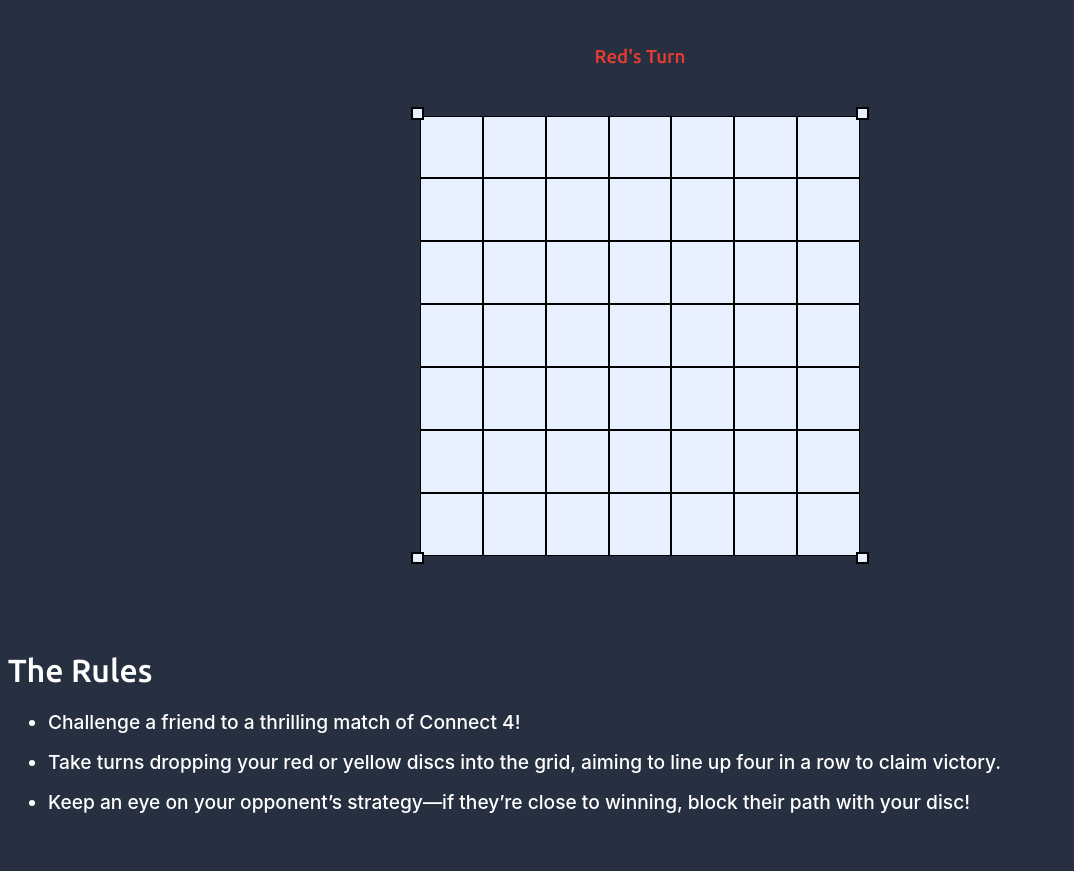
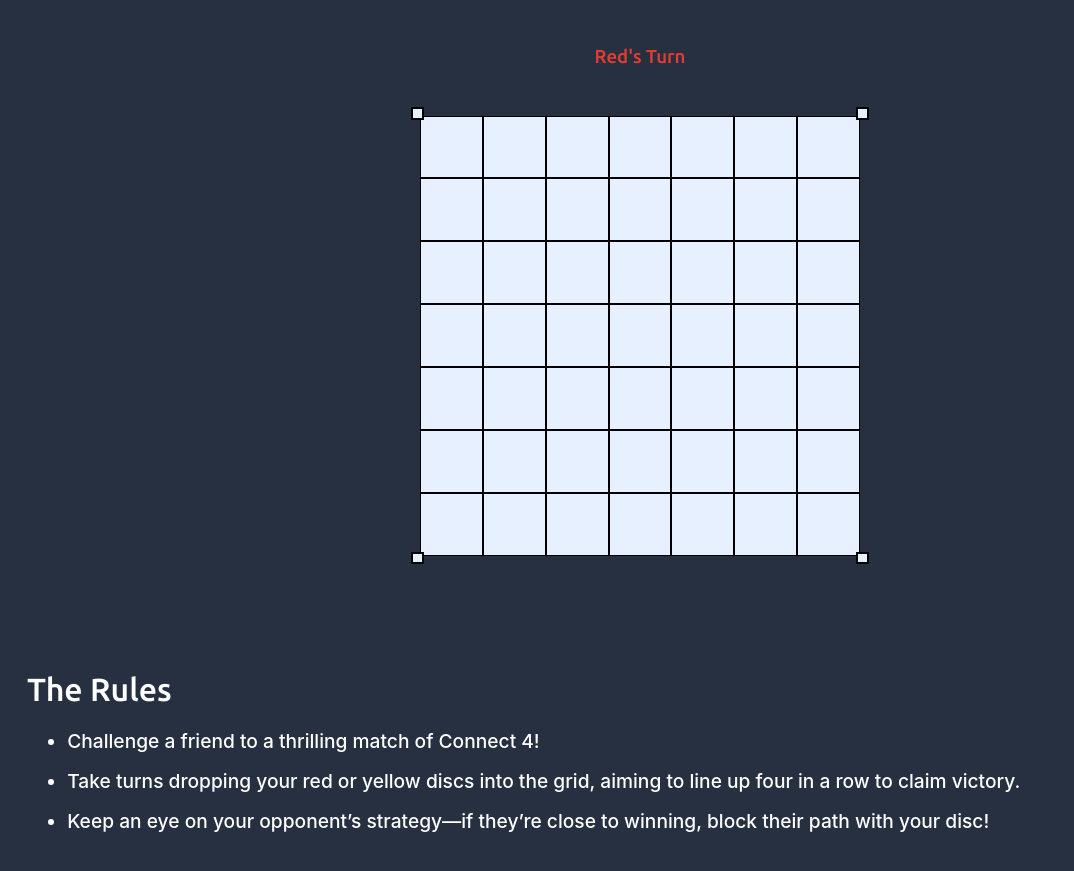
Before and after one commit to Azaken1248/Connect-Four, a plain HTML site: page index.html in a window 1280 px wide. Shown: the part 77-948 px from the top of the page, without its empty margins (0-1074 px from the left). Before the commit the page ends 915 px from the top, so only its background shows below. Drawn offline with Linux system fonts and the light colour scheme.

Commit message:
Design Changes

```diff
--- a/Deps/index.js
+++ b/Deps/index.js
@@ -16,7 +16,7 @@ document.addEventListener('DOMContentLoaded', () => {
             //div.innerHTML = `(${i},${j})`;
             states[i][j] = null;
             div.style.border = '1px solid black';
-            div.style.padding = '10px';
+            div.style.padding = '10%';
             div.dataset.row = i;
             div.dataset.col = j;
             div.addEventListener('click', handleColumnClick);
--- a/Styles/styles.css
+++ b/Styles/styles.css
@@ -129,6 +129,11 @@ button:hover {
     border-color: #273040;
 }
 
+.footer{
+    padding: 1.2rem;
+    margin-bottom: 2rem;
+}
+
 .footer h1{
     color: #FFFFFF;
     font-family: Ubuntu;
```
